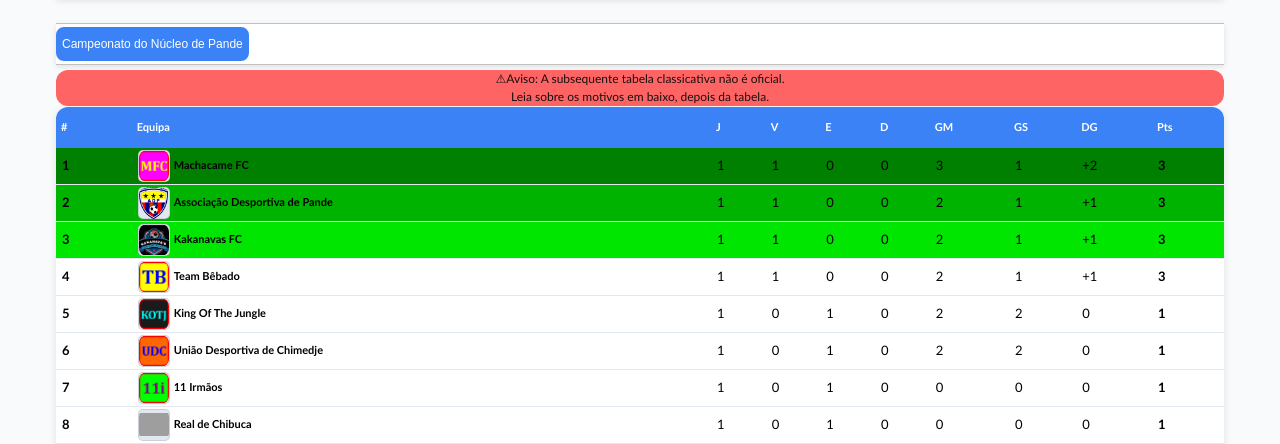
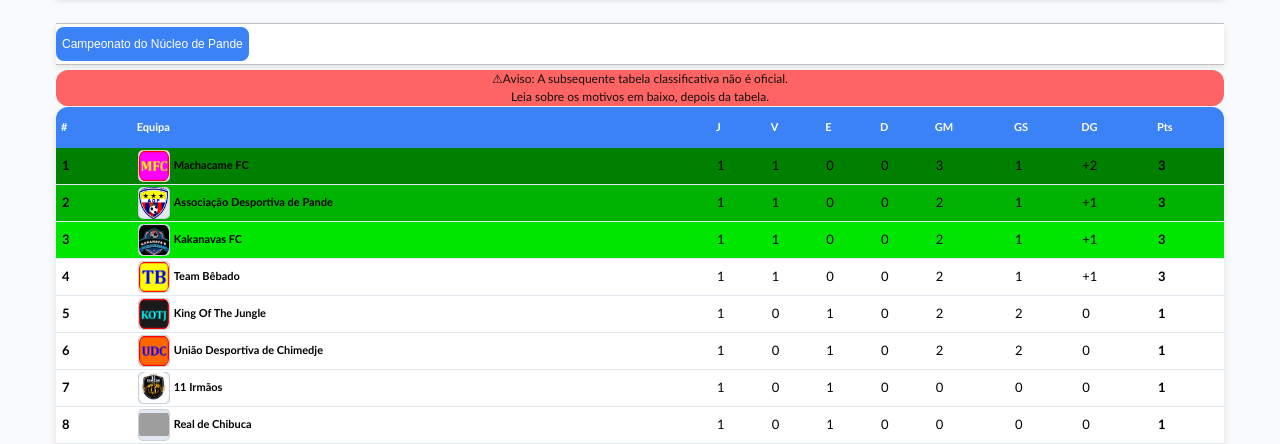
Before and after one commit to Raimundroid/maninguebola, a React (Vite) app: page /classificacao in a window 1280 px wide. Shown: the part 132-576 px from the top of the page. Built offline with nearby package versions, Linux system fonts and the light colour scheme; grey boxes are pictures that could not be loaded.

Commit message:
added the logo for 11 irmaos de Colonga

```diff
--- a/src/data/teamsData.js
+++ b/src/data/teamsData.js
@@ -508,7 +508,8 @@ const teamsData = {
     abbr: "11i", // Abbreviation for logos
     // founded: 1000,
     stadium: "Indefinido",
-    logo: "/images/campNucleoPande/onzeIrmaos/11I-placeholde-logor-v1.png",
+    // logo: "/images/campNucleoPande/onzeIrmaos/11I-placeholde-logor-v1.png",
+    logo: "/images/campNucleoPande/onzeIrmaos/11i-official-logo.jpg",
     colors: { primary: "black", secondary: "pink" },
     // contact: {
     //   coach: "John Dalton",
--- a/src/pages/StandingsPage/StandingsPage.jsx
+++ b/src/pages/StandingsPage/StandingsPage.jsx
@@ -159,7 +159,7 @@ const StandingsPage = () => {
       />
       {/* )} */}
       <div className="standigs-warning">
-        <p>⚠Aviso: A subsequente tabela classicativa não é oficial.</p>
+        <p>⚠Aviso: A subsequente tabela classificativa não é oficial.</p>
         <p>Leia sobre os motivos em baixo, depois da tabela.</p>
       </div>
       <StandingsTable standings={processedStandings} />
```
Also changed, not shown: public/images/campNucleoPande/onzeIrmaos/11i-official-logo.jpg (added).
